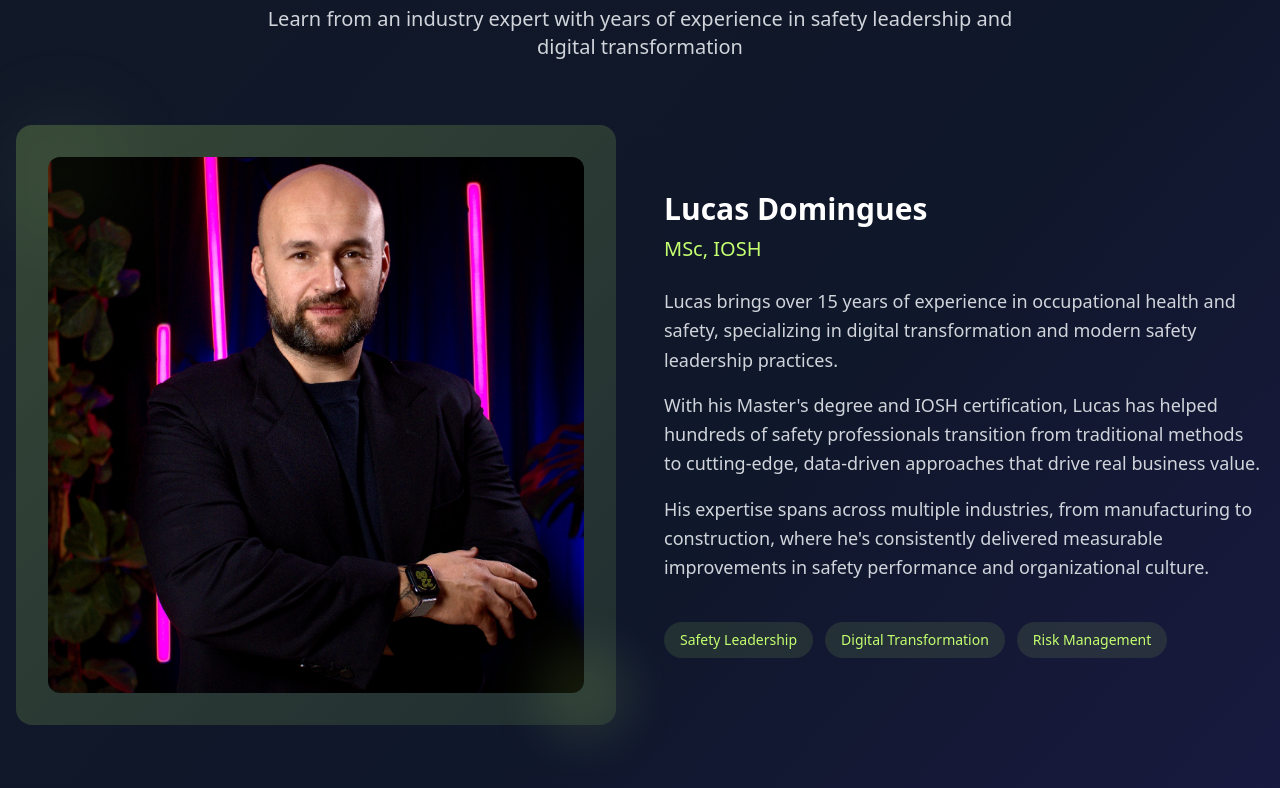
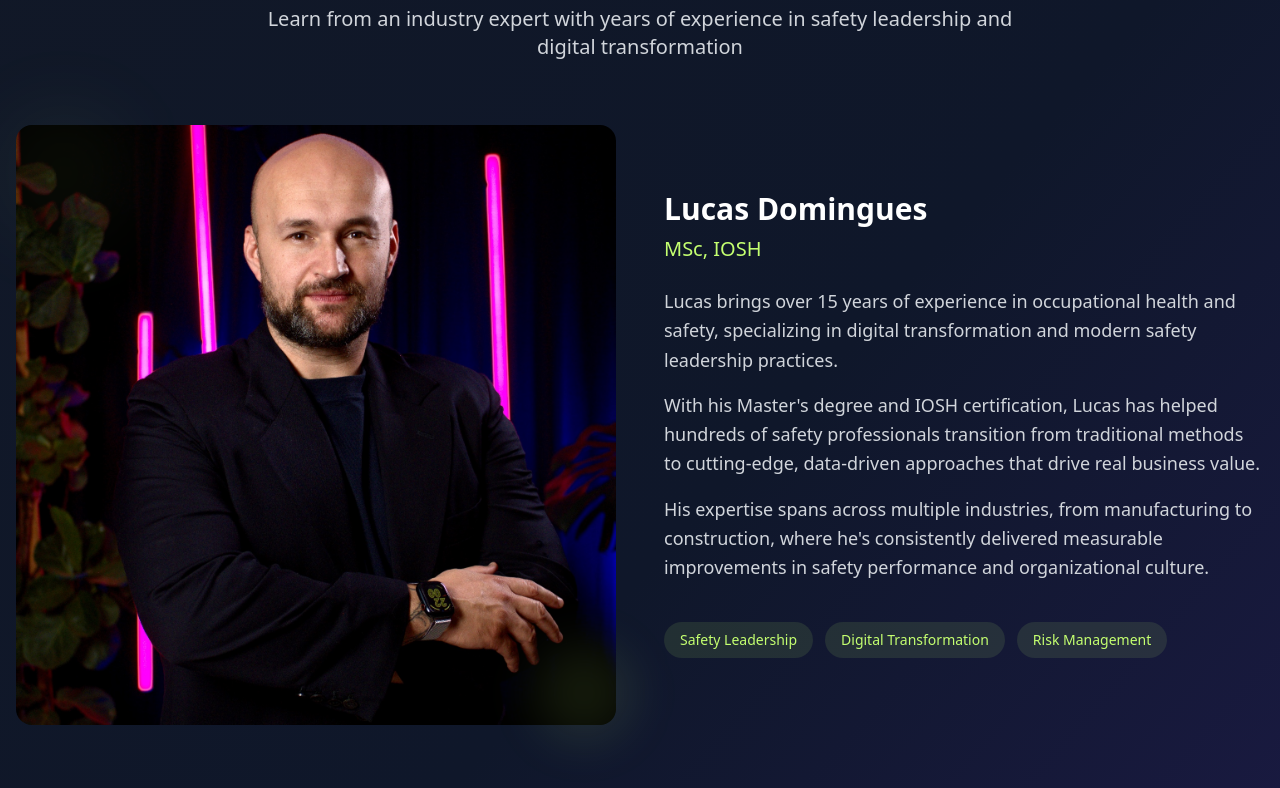
Before and after one commit to lucasdomingues19/safety4-lead-future, a React (Vite) app: page / in a window 1280 px wide. Shown: the part 2660-3448 px from the top of the page. Built offline with nearby package versions, Linux system fonts and the light colour scheme.

Commit message:
Update mentor photo

```diff
--- a/src/components/MentorSection.tsx
+++ b/src/components/MentorSection.tsx
@@ -32,11 +32,11 @@ const MentorSection = () => {
         <div className="grid lg:grid-cols-2 gap-12 items-center mb-16">
           {/* Photo */}
           <div className="relative">
-            <div className="aspect-square rounded-2xl bg-gradient-to-br from-primary/20 to-primary/10 p-8 overflow-hidden">
+            <div className="aspect-square rounded-2xl bg-gradient-to-br from-primary/20 to-primary/10 overflow-hidden">
               <img
                 src="/lucas-domingues.jpeg"
                 alt="Lucas Domingues, MSc, IOSH - Safety Leadership Mentor"
-                className="w-full h-full object-cover rounded-xl"
+                className="w-full h-full object-cover"
               />
             </div>
             <div className="absolute -bottom-4 -right-4 w-24 h-24 bg-primary/10 rounded-full blur-xl"></div>
```
